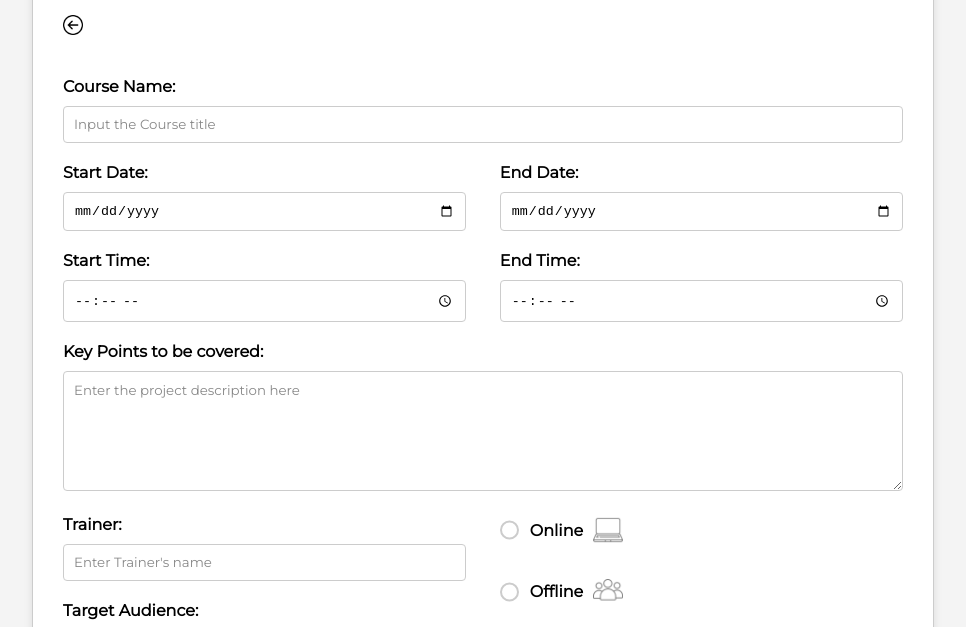
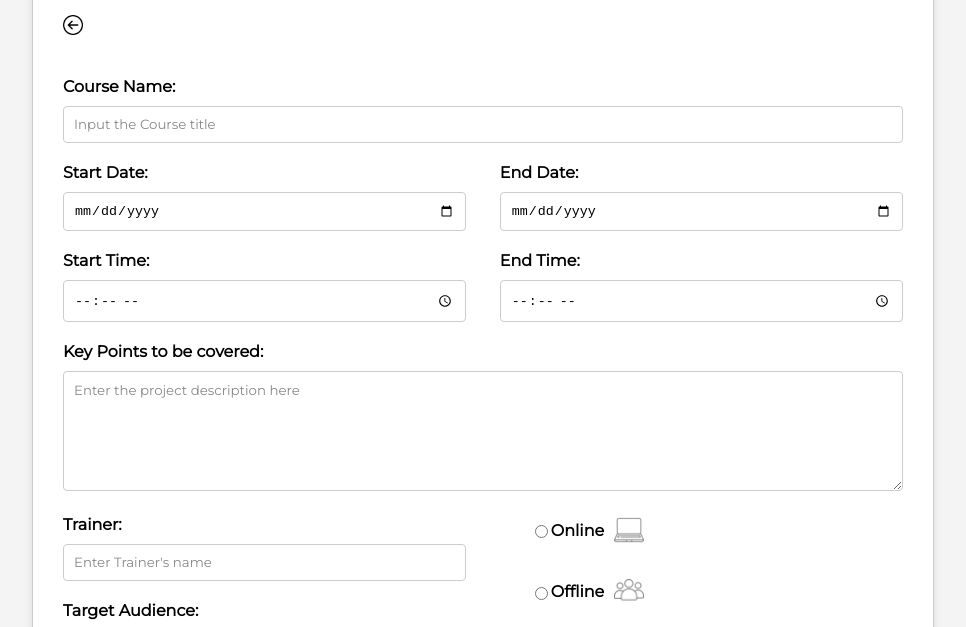
Before and after one commit to arunsankarcm/Training-Calendar, a website with bundled scripts: page pages/indexcreate.html in a window 1280 px wide. Shown: the part 147-774 px from the top of the page, without its empty margins (157-1123 px from the left). Built offline with nearby package versions, Linux system fonts and the light colour scheme.

Commit message:
Radio button check

```diff
--- a/styles/stylecreate.css
+++ b/styles/stylecreate.css
@@ -75,10 +75,7 @@ textarea {
   width: 48%;
 }
 
-/* .radio-group {
-  display: flex;
-  flex-direction: column;
-} */
+
 
 .flex-container {
   display: flex;
@@ -109,29 +106,12 @@ button:hover {
   background-color: #357ae8;
 }
 
-.radio-group input[type="radio"] {
-  display: none;
-}
 
 .radio-group label {
   position: relative;
   padding-left: 30px;
   cursor: pointer;
   font-size: 16px;
-}
-
-.radio-group label::before {
-  content: "";
-  position: absolute;
-  left: 0;
-  top: 50%;
-  transform: translateY(-50%);
-  width: 15px;
-  height: 15px;
-  border: 2px solid #ccc;
-  border-radius: 50%;
-  background-color: white;
-  transition: border-color 0.3s, background-color 0.3s;
 }
 
 .radio-group input[type="radio"]:checked + label::before {
--- a/styles/styleupdate.css
+++ b/styles/styleupdate.css
@@ -109,29 +109,11 @@ button:hover {
   background-color: #357ae8;
 }
 
-.radio-group input[type="radio"] {
-  display: none;
-}
-
 .radio-group label {
   position: relative;
   padding-left: 30px;
   cursor: pointer;
   font-size: 16px;
-}
-
-.radio-group label::before {
-  content: "";
-  position: absolute;
-  left: 0;
-  top: 50%;
-  transform: translateY(-50%);
-  width: 22px;
-  height: 22px;
-  border: 2px solid #ccc;
-  border-radius: 50%;
-  background-color: white;
-  transition: border-color 0.3s, background-color 0.3s;
 }
 
 .radio-group input[type="radio"]:checked + label::before {
```
